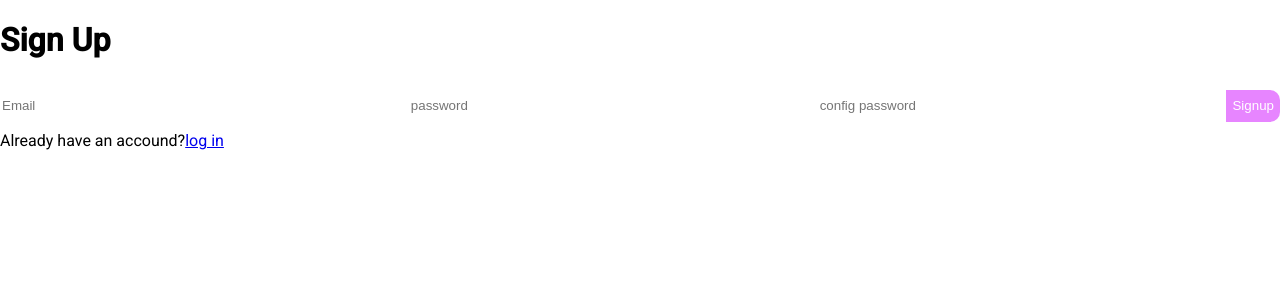
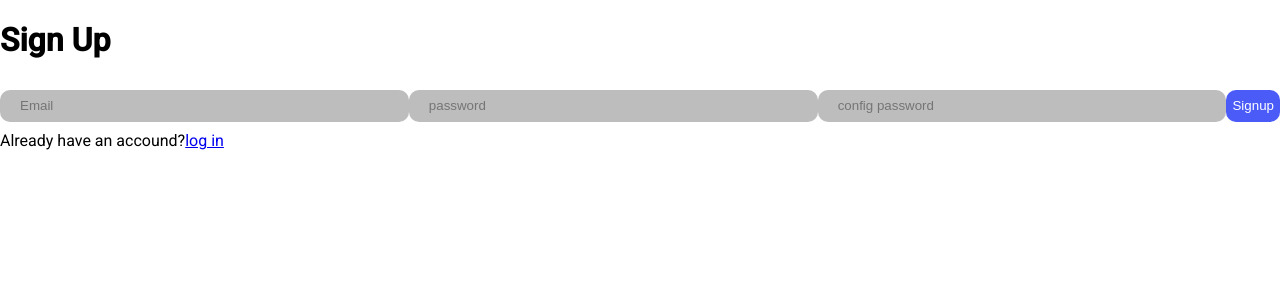
Before and after one commit to ionathansideras/demo, a React (Create React App) app: page /#/ in a window 1280 px wide. Shown: the top 300 px of the page. Built offline with nearby package versions, Linux system fonts and the light colour scheme; no server answers.

Commit message:
css change

```diff
--- a/src/Profile.js
+++ b/src/Profile.js
@@ -59,14 +59,13 @@ export default function Profile() {
 
   useEffect(() => {
     if (!user){
-      navigate('/login'); // Navigates to the '/about' route
+      navigate('/login'); // Navigates to the '/login' route
     }
   },[])
 
   return (
     <div className='all'>
-      <h1>welcome {username} </h1>
-      <button onClick={() => navigate('/', { replace: true })}>log Out</button>
+      {/* <h1>welcome {username} </h1> */}
       {list.map((i) => {
         return (
           <article className={i.user == username ? 'right' : 'left'}  key={i.id}>
@@ -79,7 +78,8 @@ export default function Profile() {
         })}
       <form onSubmit={addNew}>
         <input placeholder='Type...' value={text} onChange={(e) => setText(e.target.value)}/>
-        <button type='submit'>send</button>
+        {/* <button type='submit'>send</button> */}
+        {/* <button onClick={() => navigate('/', { replace: true })}>log Out</button> */}
       </form>
     </div>
   )
--- a/src/styles/chat.css
+++ b/src/styles/chat.css
@@ -5,20 +5,24 @@ body {
 }
 
 .all {
-    background-color: hsl(0, 0%, 78%);
+    background-color: hsl(0, 0%, 100%);
 }
 
 .messege {
-    background-color: hsl(288, 18%, 63%);
+    background-color: hsl(0, 0%, 74%);
     max-width: 300px;
+    min-width: 150px;
+    text-align: center;
     border-radius: 0px 10px 10px 10px;
-    color: white;
+    color: rgb(26, 26, 26);
     margin: 10px;
 }
 
 .myMessege {
-    background-color: hsl(288, 96%, 56%);
+    background-color: hsl(234, 92%, 63%);
     max-width: 300px;
+    min-width: 150px;
+    text-align: center;
     border-radius: 10px 0px 10px 10px;
     color: white;
     margin: 10px;
@@ -43,9 +47,9 @@ body {
 .text {
     padding: 10px;
     margin: 0;
-    display: inline-flex;
-    flex-wrap: wrap;
-    word-break: break-all;
+    display: inline-block;
+    overflow-wrap: break-word;
+    max-width: 280px;
 }
 
 form {
@@ -56,16 +60,18 @@ form {
 }
 
 input {
-    width: 50%;
+    width: 70%;
+    padding-left: 20px;
     border: none;
     height: 30px;
-    border-radius: 10px 0 0 10px;
+    border-radius: 10px;
+    background-color: hsl(0, 0%, 74%);
 }
 
 form > button {
     height: 32px;
-    border-radius: 0 10px 10px 0;
+    border-radius: 10px;
     border: none;
-    background-color: hsl(288, 100%, 76%);
+    background-color: hsl(234, 92%, 63%);
     color: white
 }
```
